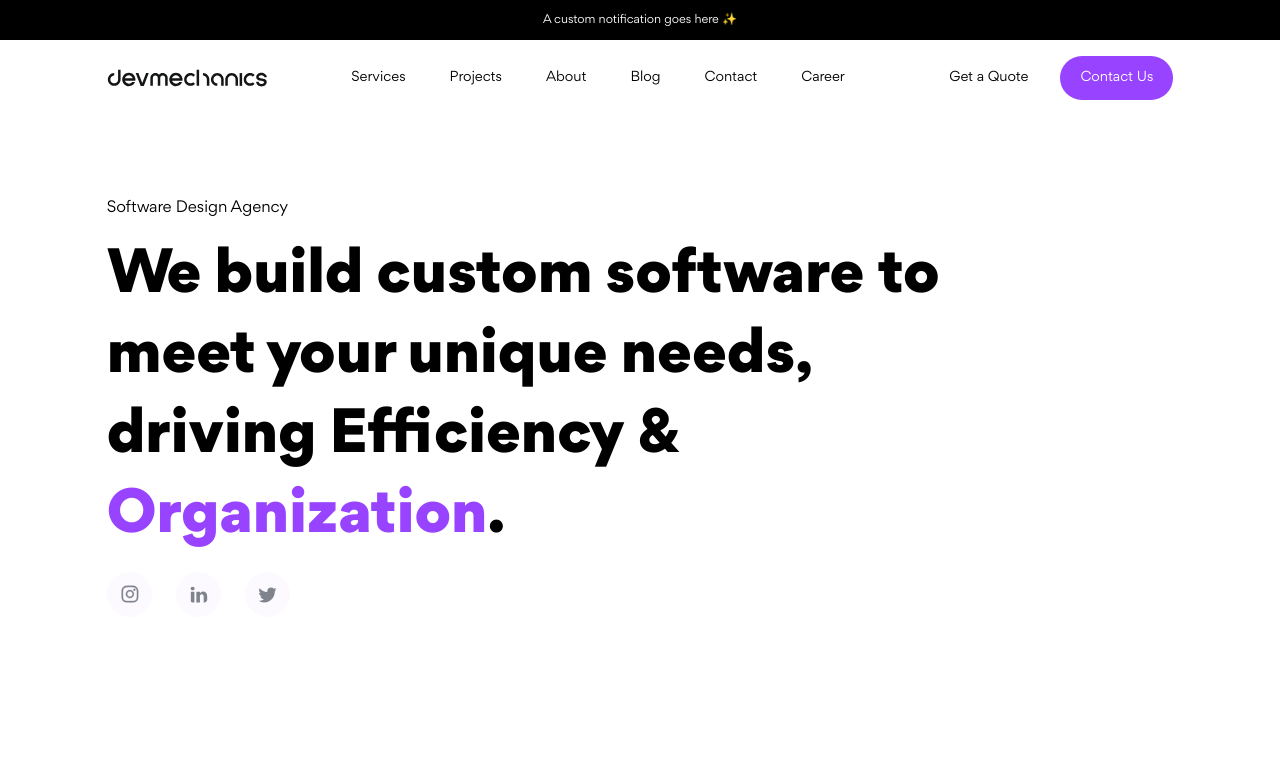
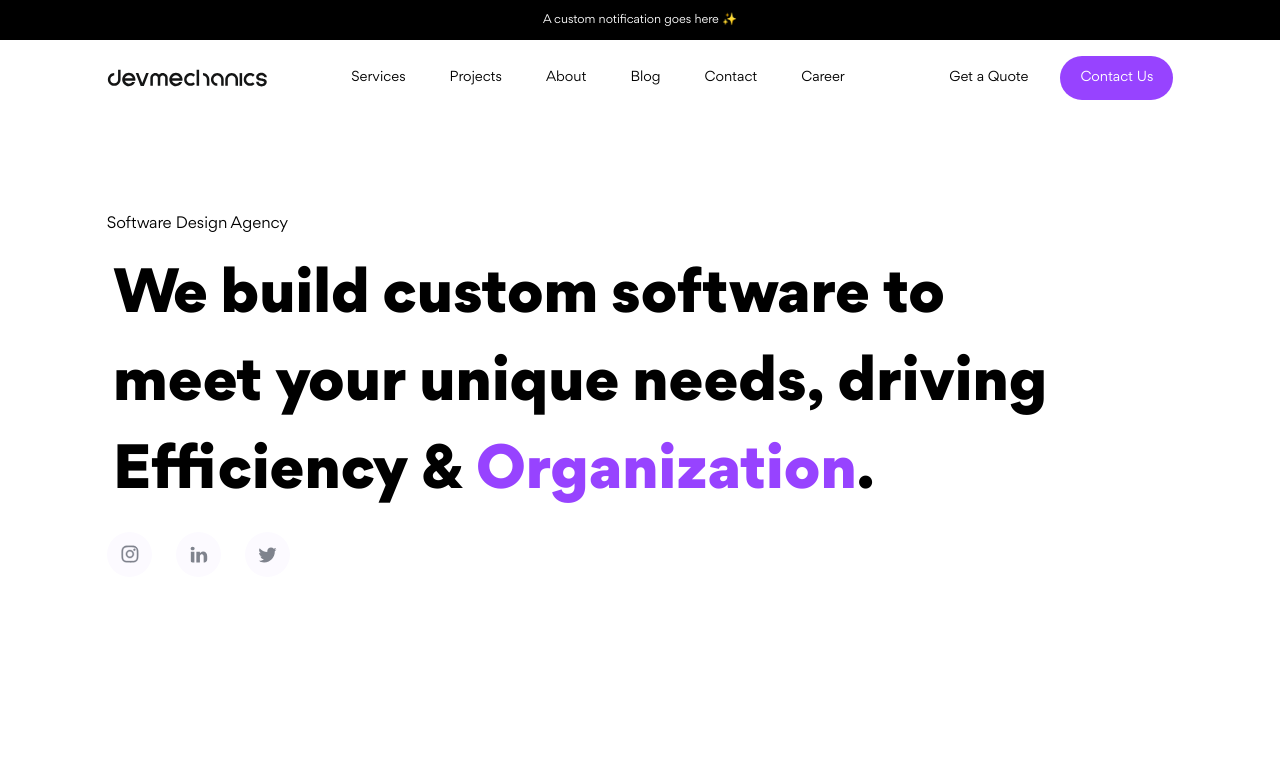
Before and after one commit to emeraldhycient/theDevmechanics, a Next.js app: page / in a window 1280 px wide. Shown: the top 759 px of the page. Built offline with nearby package versions, Linux system fonts and the light colour scheme; a web font is replaced by a local one.

Commit message:
feat: added animation to header and hero section

```diff
--- a/hooks/index.ts
+++ b/hooks/index.ts
@@ -1,12 +1,11 @@
 import { useEffect, useState } from "react";
 
 export const WindowSize = () => {
-
 	const [width, setWidth] = useState<number>(0);
 
 	const getWindowWidth = () => {
-        setWidth(window?.innerWidth)
-    }
+		setWidth(window?.innerWidth);
+	};
 
 	useEffect(() => {
 		let isSubscribed = true;
@@ -17,26 +16,60 @@ export const WindowSize = () => {
 		}
 
 		return () => {
-            window.removeEventListener('resize', getWindowWidth);
+			window.removeEventListener("resize", getWindowWidth);
 			isSubscribed = false;
-        }
+		};
 	}, [width]);
 
 	return width;
+};
 
-}
-
-export const calculateWidth = (width: number, desktopBreakPoint: number, tabletBreakPoint: number, mobileBreakPoint: number) => {
+export const calculateWidth = (
+	width: number,
+	desktopBreakPoint: number,
+	tabletBreakPoint: number,
+	mobileBreakPoint: number,
+) => {
 	let newWidth: number;
 	if (width >= 900) {
 		newWidth = desktopBreakPoint;
-    }
-    else if (width >= 768) {
+	} else if (width >= 768) {
 		newWidth = tabletBreakPoint;
-    }
-    else {
+	} else {
 		newWidth = mobileBreakPoint;
 	}
 
 	return newWidth;
+};
+
+export const elementObserver = (
+	ElementRef:
+		| HTMLDivElement
+		| ((el: HTMLDivElement) => void)
+		| undefined
+		| any,
+	entriesCallbackFunction: (
+		entry: IntersectionObserverEntry,
+		observer: IntersectionObserver,
+	) => void,
+	options?: IntersectionObserverInit, // Optional IntersectionObserver options
+) => {
+	if (!ElementRef) {
+		return; // Do nothing if ElementRef is not valid
 	}
+
+	const observer = new IntersectionObserver(
+		(entries) => {
+			entries?.forEach((entry) =>
+				entriesCallbackFunction(entry, observer),
+			);
+		},
+		options || { threshold: 0.2 }, // Use provided options or default threshold
+	);
+
+	observer?.observe(ElementRef);
+
+	return () => {
+		observer?.disconnect();
+	};
+};
--- a/package.json
+++ b/package.json
@@ -11,6 +11,7 @@
 		"run-lint-staged": "lint-staged"
 	},
 	"dependencies": {
+		"gsap": "^3.12.5",
 		"next": "14.1.0",
 		"react": "^18",
 		"react-dom": "^18",
--- a/src/app/(pages)/page.tsx
+++ b/src/app/(pages)/page.tsx
@@ -1,12 +1,92 @@
-import { HeroSection } from "@/components/molecules";
+"use client";
+import ParallaxCharacter from "@/components/atoms/parallax-character";
+import ParallaxContainer from "@/components/atoms/parallax-container";
+import { HeroSection, SocialIcons } from "@/components/molecules";
 import { Services } from "@/components/templates";
 import Project from "@/components/templates/project";
+import gsap from "gsap";
+import { useEffect, useRef } from "react";
+import { elementObserver } from "../../../hooks";
 import Story from "../../components/templates/story";
 
 export default function Home() {
+	const heroRefElement = useRef<HTMLDivElement>(null);
+	const parallaxCharacterElement = useRef<HTMLDivElement[]>([]);
+
+	const animateHeroHeaderText = () => {
+		gsap.fromTo(
+			".hero-header-text",
+			{ opacity: 0, yPercent: 70 },
+			{ opacity: 1, yPercent: 0, duration: 1 },
+		);
+	};
+
+	const animateHeroMainText = () => {
+		gsap.fromTo(
+			".hero-main-text-character",
+			{ yPercent: 150, opacity: 0.3 },
+			{
+				yPercent: 0,
+				duration: 1.5,
+				ease: "sine.out",
+				opacity: 1,
+				stagger: 0.2,
+			},
+		);
+	};
+
+	useEffect(() => {
+		elementObserver(heroRefElement.current, (entry, observer) => {
+			if (entry.isIntersecting) {
+				animateHeroHeaderText();
+				animateHeroMainText();
+			}
+			observer.unobserve(entry.target);
+		});
+	}, []);
+
 	return (
 		<>
-			<HeroSection />
+			<HeroSection
+				refElement={heroRefElement}
+				title="Software Design Agency"
+				description={
+					<>
+						<ParallaxContainer
+							parallaxCharacterElement={parallaxCharacterElement}
+							text="We build custom software to"
+							child={
+								<>
+									<br className="hidden md:block" />
+								</>
+							}
+						/>
+						<ParallaxContainer
+							parallaxCharacterElement={parallaxCharacterElement}
+							text="meet your unique needs, driving"
+							child={
+								<>
+									<br className="hidden md:block" />
+								</>
+							}
+						/>
+						<ParallaxContainer
+							parallaxCharacterElement={parallaxCharacterElement}
+							text="Efficiency &"
+							child={
+								<>
+									<span
+										className={`hero-main-text-character ml-[0.400rem] text-[#9743FF]`}>
+										Organization
+									</span>
+									.
+								</>
+							}
+						/>
+					</>
+				}
+				child={<SocialIcons />}
+			/>
 			<Services />
 			<Project />
 			<Story />
--- /dev/null
+++ b/src/components/atoms/parallax-character.tsx
@@ -0,0 +1,22 @@
+import React from "react";
+
+type Props = {
+	index: number;
+	child: string;
+	className: string;
+	parallaxCharacterElement: React.MutableRefObject<HTMLDivElement[]>;
+};
+
+const ParallaxCharacter = (props: Props) => {
+	return (
+		<div
+			ref={(element: HTMLDivElement) => {
+				props.parallaxCharacterElement.current.push(element);
+			}}
+			className={props.className}>
+			<p className="mx-[0.400rem]">{props.child}</p>
+		</div>
+	);
+};
+
+export default ParallaxCharacter;
--- /dev/null
+++ b/src/components/atoms/parallax-container.tsx
@@ -0,0 +1,32 @@
+import React from "react";
+import ParallaxCharacter from "./parallax-character";
+
+const ParallaxContainer = ({
+	text,
+	parallaxCharacterElement,
+	child,
+}: {
+	text: string;
+	child?: React.ReactNode;
+	parallaxCharacterElement: React.MutableRefObject<HTMLDivElement[]>;
+}) => {
+	const characters = text.split(" ");
+
+	return (
+		<div className="flex flex-row flex-wrap items-center overflow-y-hidden">
+			{characters.map((character, index) => (
+				<div className="overflow-y-hidden" key={index}>
+					<ParallaxCharacter
+						index={index}
+						child={character}
+						className="hero-main-text-character flex flex-col items-center justify-center"
+						parallaxCharacterElement={parallaxCharacterElement}
+					/>
+				</div>
+			))}
+			{child}
+		</div>
+	);
+};
+
+export default ParallaxContainer;
--- a/src/components/molecules/header.tsx
+++ b/src/components/molecules/header.tsx
@@ -1,19 +1,40 @@
 "use client";
 
+import Links from "@/json/nav.json";
 import Image from "next/image";
 import Link from "next/link";
-import React, { useState } from "react";
-import Links from "@/json/nav.json";
+import React, { useEffect, useRef, useState } from "react";
+import { GoArrowRight } from "react-icons/go";
 import { IoReorderTwoOutline } from "react-icons/io5";
-import { GoArrowRight } from "react-icons/go";
+import { elementObserver } from "../../../hooks";
+import gsap from "gsap";
 
 const Header = (): React.ReactNode => {
 	const [mobileNavOpen, setMobileNavOpen] = useState<boolean>(false);
+	const headerRefElement = useRef<HTMLDivElement>(null);
+
+	const animateHeaderSubContainer = () => {
+		gsap.fromTo(
+			".header-sub-container",
+			{ yPercent: -150, opacity: 0.3 },
+			{ yPercent: 0, duration: 1.5, ease: "sine.out", opacity: 1 },
+		);
+	};
+
+	useEffect(() => {
+		elementObserver(headerRefElement.current, (entry, observer) => {
+			if (entry.isIntersecting) {
+				animateHeaderSubContainer();
+			}
+			observer.unobserve(entry.target);
+		});
+	}, []);
 
 	return (
-		<header
+		<div
+			ref={headerRefElement}
 			className={` duration-200 py-4 sticky top-0 left-0 text-sm z-[99999999] bg-white`}>
-			<div className="w-11/12 md:w-10/12 mx-auto flex items-center justify-between">
+			<div className="header-sub-container w-11/12 md:w-10/12 mx-auto flex items-center justify-between">
 				<Link href={"/"}>
 					<Image
 						src={`/images/logo.svg`}
@@ -30,7 +51,7 @@ const Header = (): React.ReactNode => {
 							{Links.map((link, index) => (
 								<li key={index}>
 									<Link
-										className="p-0.5 flex flex-row items-center justify-center"
+										className="header-link p-0.5 flex flex-row items-center justify-center"
 										href={link.href}>
 										<p>{link.name}</p>
 									</Link>
@@ -94,7 +115,7 @@ const Header = (): React.ReactNode => {
 					</nav>
 				</div>
 			</div>
-		</header>
+		</div>
 	);
 };
 
--- a/src/components/molecules/hero-section.tsx
+++ b/src/components/molecules/hero-section.tsx
@@ -1,26 +1,40 @@
-import React from "react";
-import { SocialIcons } from ".";
+import React, { RefObject } from "react";
 import SectionContainer from "./section-container.";
 
-const HeroSection = (): React.ReactNode => {
+type HeroSectionProps = {
+	refElement?: RefObject<HTMLDivElement>;
+	title: string | React.ReactNode;
+	description: string | React.ReactNode;
+	containerClassName?: string;
+	descriptionClassName?: string;
+	child?: React.ReactNode;
+};
+
+const HeroSection = ({
+	title,
+	child,
+	description,
+	refElement,
+	containerClassName,
+	descriptionClassName,
+}: HeroSectionProps): React.ReactNode => {
 	return (
 		<SectionContainer
-			containerClassName="lg:pt-20 !pb-16 lg:pb-28"
+			refElement={refElement}
+			containerClassName={`pt-20 pb-10 lg:pt-24 lg:pb-28 ${containerClassName ?? ""}`}
 			className={`flex flex-col items-start justify-start `}>
-			<div className="">
-				<p>Software Design Agency</p>
+			<div className="hero-header-text">
+				{typeof title === "string" ? <p>{title}</p> : title}
 			</div>
 			<div
-				className={`text-4xl md:text-5xl lg:text-6xl font-bold py-4 w-full leading-[3rem] md:leading-[4rem] lg:leading-[5rem]`}>
-				<p>
-					We build custom software to{" "}
-					<br className="hidden md:block" /> meet your unique needs,
-					<br className="hidden md:block" /> driving Efficiency &{" "}
-					<br className="hidden md:block" />{" "}
-					<span className={`text-[#9743FF]`}>Organization</span>.
-				</p>
+				className={`text-4xl md:text-5xl lg:text-6xl font-bold py-4 w-full leading-[3rem] md:leading-[4rem] lg:leading-[5.5rem] ${descriptionClassName ?? ""}`}>
+				{typeof description === "string" ? (
+					<p>{description}</p>
+				) : (
+					description
+				)}
 			</div>
-			<SocialIcons />
+			{child}
 		</SectionContainer>
 	);
 };
--- a/src/components/molecules/section-container..tsx
+++ b/src/components/molecules/section-container..tsx
@@ -1,21 +1,29 @@
-import React from "react";
+import React, { RefObject } from "react";
 
 type Props = {
+	children: React.ReactNode;
 	className?: string;
 	containerClassName?: string;
-	children: React.ReactNode;
+	width?: string;
+	refElement?: RefObject<HTMLDivElement>;
 };
 
 const SectionContainer = ({
+	children,
 	className,
 	containerClassName,
-	children,
+	width,
+	refElement,
 }: Props) => {
+	const defaultWidth = "w-11/12 md:w-10/12 mx-auto"; // Customize your desired default width
+
+	const containerClasses = ["relative", containerClassName ?? ""];
+
+	const contentClasses = [className ?? "", width ?? defaultWidth];
+
 	return (
-		<div className={`pt-24 pb-20 relative ${containerClassName}`}>
-			<div className={`w-11/12 md:w-10/12 mx-auto ${className}`}>
-				{children}
-			</div>
+		<div ref={refElement} className={containerClasses.join(" ")}>
+			<div className={contentClasses.join(" ")}>{children}</div>
 		</div>
 	);
 };
```
Also changed, not shown: 1 other file (tests, documents, lock files or other folders). Lines whose indentation alone changed are shown as unchanged.
